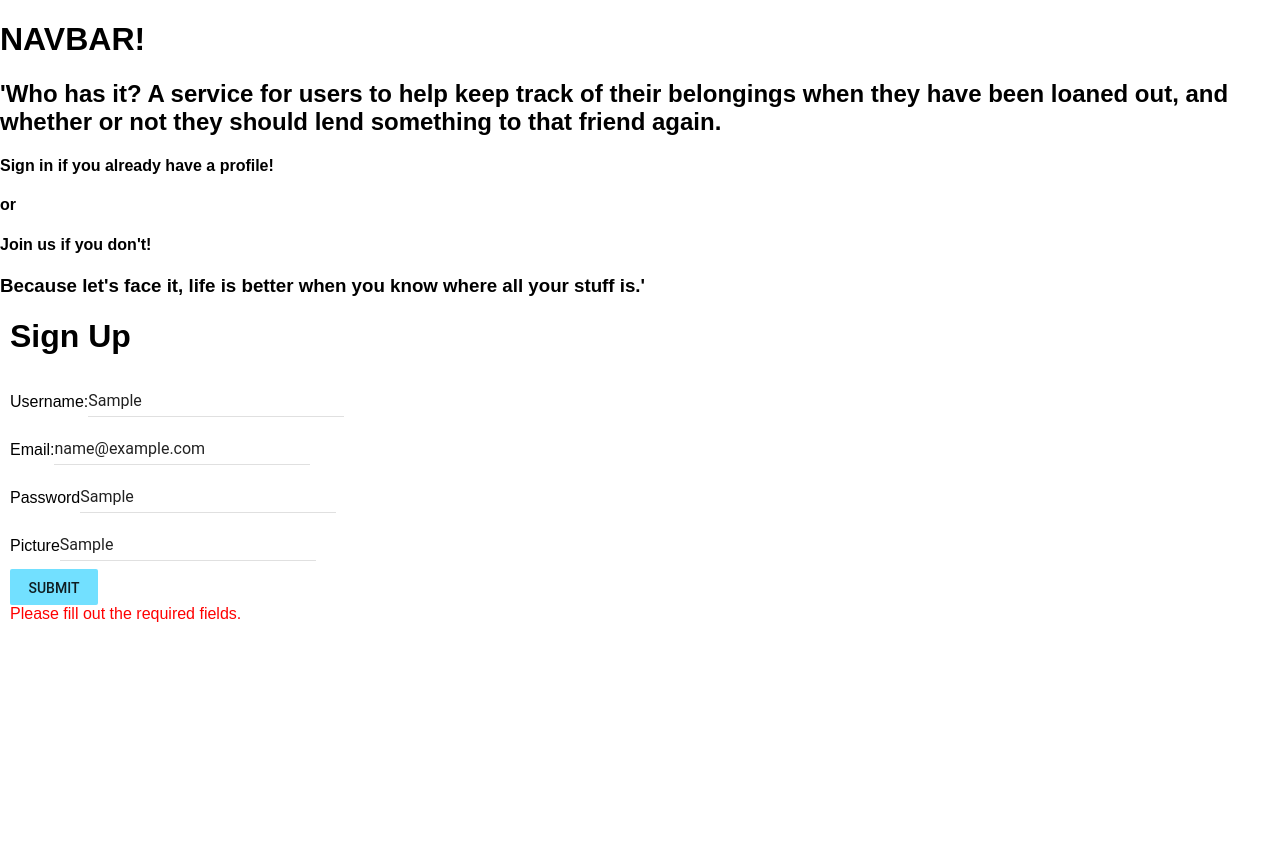
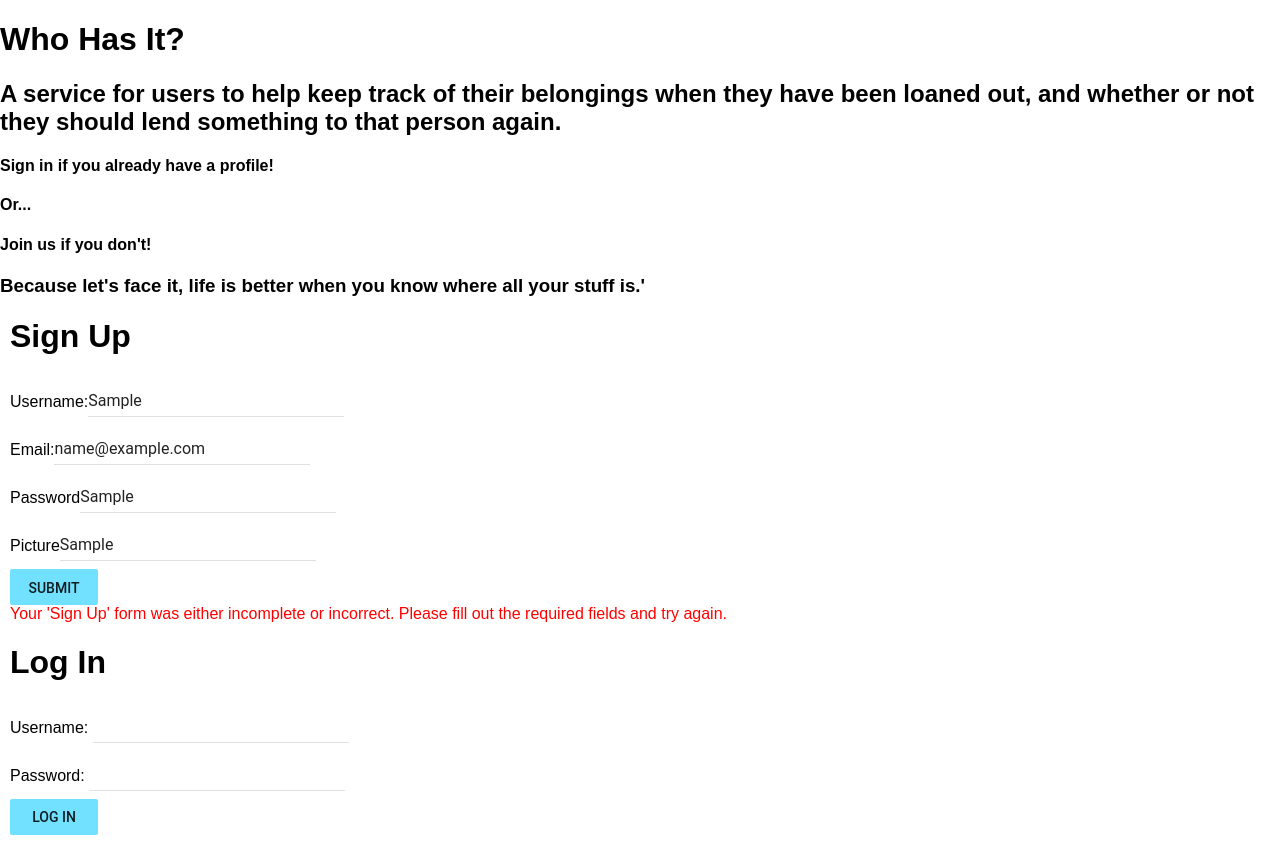
Before and after one commit to phmaddux/Who_has_it, a React (Create React App) app in the folder client/: page / in a window 1280 px wide. Both pictures are taken after typing "Sample", "name@example.com", "Sample", "Sample" into the empty fields and a click on the button "SUBMIT". Before the commit the page ends 800 px from the top, so only its background shows below. Built offline with nearby package versions, Linux system fonts and the light colour scheme; no server answers.

Commit message:
Worked on LogIn

```diff
--- a/client/src/App.js
+++ b/client/src/App.js
@@ -12,7 +12,6 @@ class App extends Component {
     return (
       <MuiThemeProvider>
         <div>
-          <h1>NAVBAR!</h1>
           <Router>
             <Switch>
               <Route exact path="/" component={HomePage}/>
--- a/client/src/components/HomePage.js
+++ b/client/src/components/HomePage.js
@@ -1,19 +1,20 @@
 import React, { Component } from 'react';
-// import LogIn from './components/LogIn.js'
+import LogIn from './LogIn.js'
 import SignUp from './SignUp.js'
 
 class Homepage extends Component {
     render() {
         return (
             <div>
-                <h2>'Who has it? A service for users to help keep track of their belongings when they have been loaned out, and whether or not they should lend something to that friend again.</h2>
+                <h1>Who Has It?</h1>
+                <h2>A service for users to help keep track of their belongings when they have been loaned out, and whether or not they should lend something to that person again.</h2>
                 <h4>Sign in if you already have a profile!</h4>
-                <h4>or</h4>
+                <h4>Or...</h4>
                 <h4>Join us if you don't!</h4>
                 <h3>Because let's face it, life is better when you know where all your stuff is.'</h3>
                 <span>
                     <SignUp />
-                    {/* <LogIn />      */}
+                    <LogIn />
                 </span>
             </div>
         );
--- /dev/null
+++ b/client/src/components/LogIn.js
@@ -0,0 +1,73 @@
+import React, { Component } from 'react';
+import axios from 'axios'
+import { Redirect } from 'react-router-dom'
+import TextField from "material-ui/TextField"
+import FlatButton from 'material-ui/FlatButton';
+import MuiThemeProvider from 'material-ui/styles/MuiThemeProvider';
+
+class LogIn extends Component {
+    state = {
+        user: {
+            username: "",
+            password: "",
+        },
+        refresh: false,
+        logInFalshError: false
+    }
+
+    handleChange = async (event) => {
+        const attribute = event.target.name
+        const updateUser = { ...this.state.user }
+        updateUser[attribute] = event.target.value
+        this.setState({ user: updateUser })
+        console.log(this.state.user)
+    }
+
+    logIn = async (event) => {
+        event.preventDefault()
+        try {
+            const response = await axios.get()
+
+        } catch (error) {
+            this.setState({ logInFlashError: true })
+            console.log(this.state.logInFalshError)
+        }
+    }
+    render() {
+        if (this.state.refresh) {
+            const userId = this.state.newUser.id;
+            return <Redirect to={`/users/${userId}/people`} />
+        }
+        if (this.state.logInFlashError) {
+            let div = document.getElementById("logInlogInFlash")
+            div.style.display = "block"
+        }
+        return (
+            <div style={{ margin: "10px" }}>
+                <h1>Log In</h1>
+                <form>
+                    <div>
+                        <label htmlFor="username">Username: </label>
+                        <TextField
+                        onChange={this.handleChange}
+                        type="text" name="email" value={this.state.username}
+                    />
+                    </div>
+                    <div>
+                        <label htmlFor="password">Password: </label>
+                        <TextField
+                        onChange={this.handleChange}
+                        type="password" name="password" value={this.state.password}
+                    />
+                    </div>
+                    <FlatButton label="Log In" type="submit" style={{
+                        backgroundColor: "#72E0FF"
+                    }}/>
+                    <div id="logInFlash" style={{color: "red", display: "none"}}>Your Sign In was either incomplete or incorrect. Please fill out the required fields and try again.</div>
+                </form>
+            </div>
+        );
+    }
+}
+
+export default LogIn;
--- a/client/src/components/SignUp.js
+++ b/client/src/components/SignUp.js
@@ -84,7 +84,7 @@ class SignUp extends Component {
                     <FlatButton label="Submit" type="submit" style={{
                         backgroundColor: "#72E0FF"
                     }}/>
-                    <div id="flash" style={{color: "red", display: "none"}}>Please fill out the required fields.</div>
+                    <div id="flash" style={{color: "red", display: "none"}}>Your 'Sign Up' form was either incomplete or incorrect. Please fill out the required fields and try again.</div>
                     </form>
             </div>
         );
```
Also changed, not shown: 1 other file (tests, documents, lock files or other folders).
